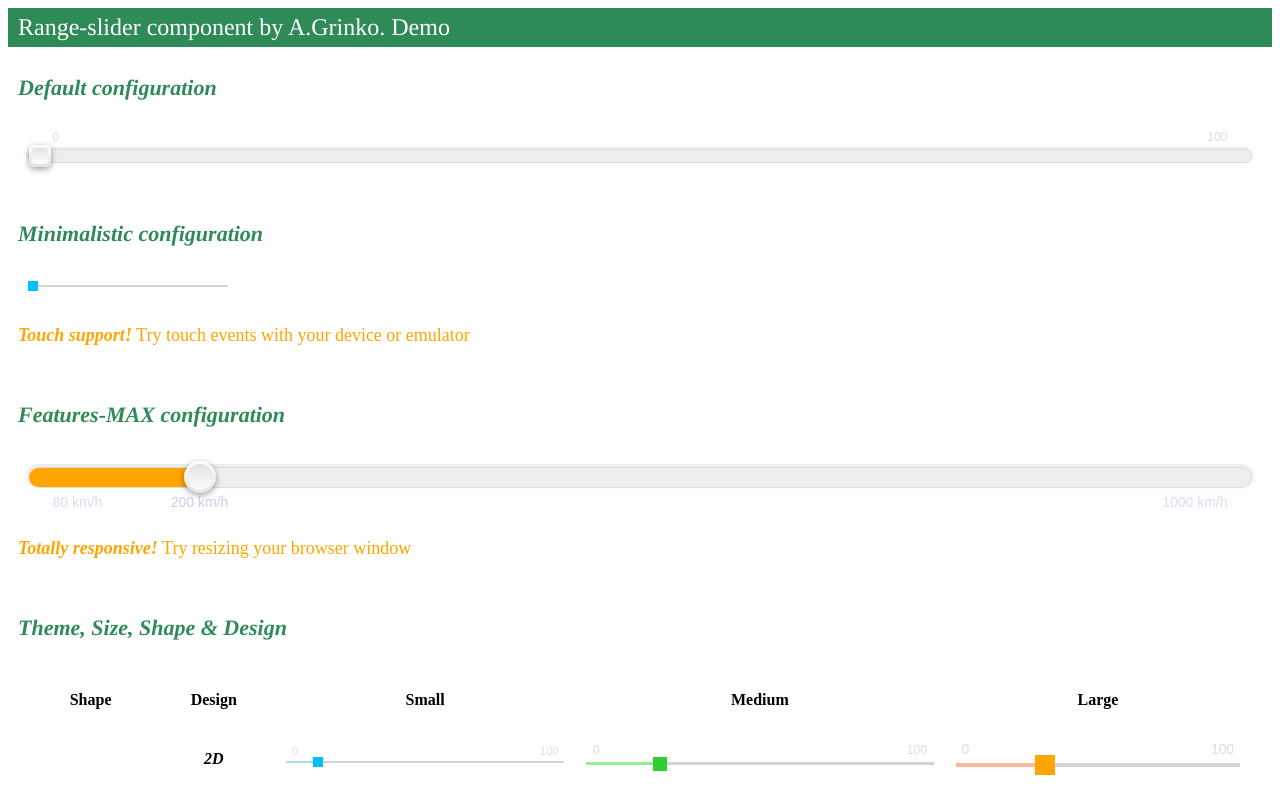
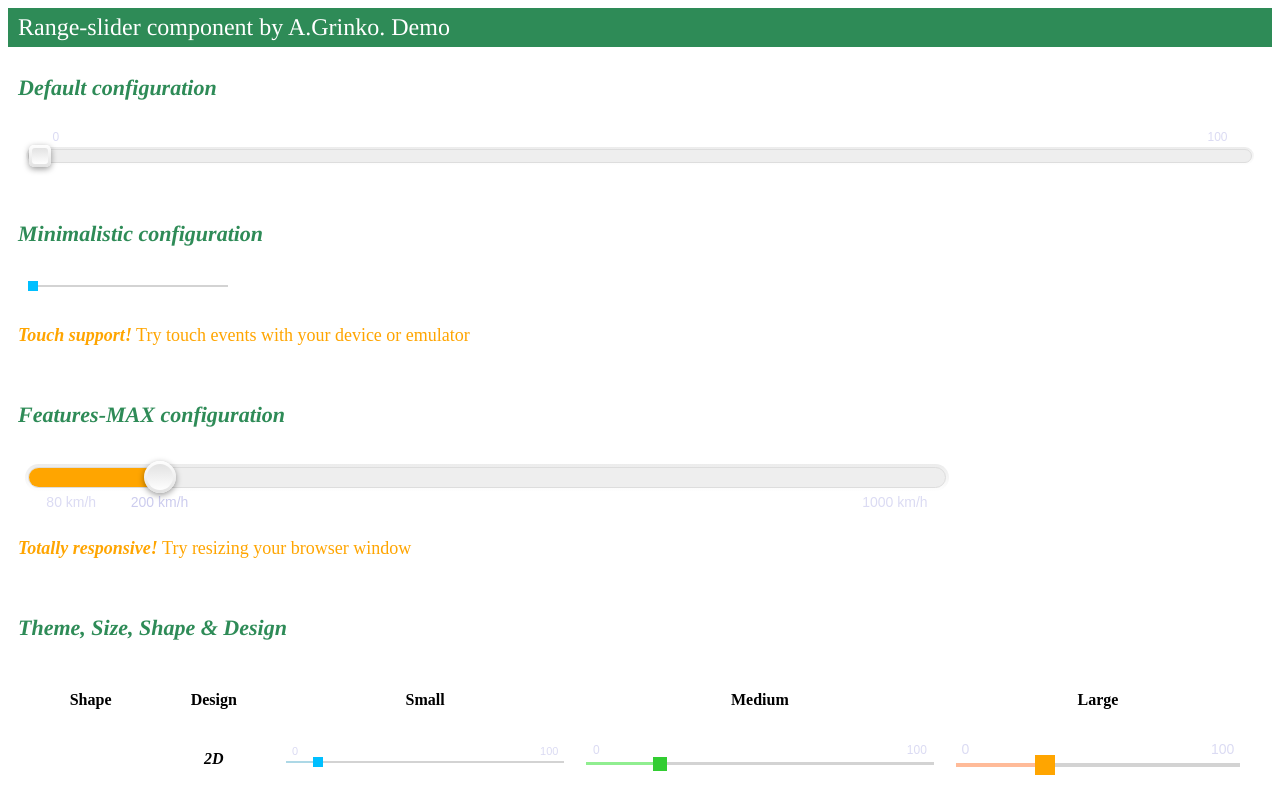
Before and after one commit to agrinko/range-slider, a website: page index.html in a window 1280 px wide. Shown: the top 790 px of the page. Drawn offline with Linux system fonts and the light colour scheme.

Commit message:
Add readme

```diff
--- a/index.html
+++ b/index.html
@@ -116,6 +116,7 @@
                         max: 1000,
                         value: 200,
                         unit: "km/h",
+                        width: "75%",
                         design: "3d",
                         showMinMaxLabels: true,
                         showCurrentValueLabel: true,
```
Also changed, not shown: README.md (added), sample.png (added), 1 other file.
